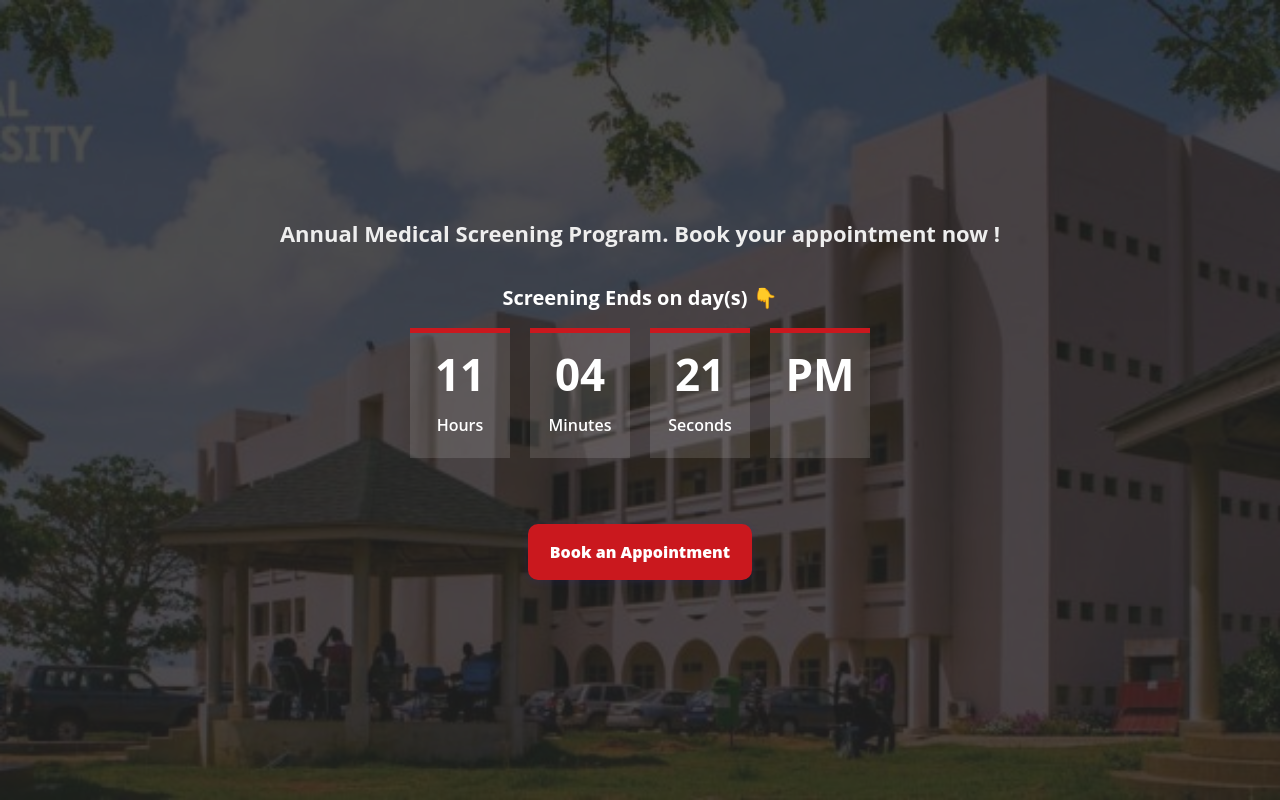
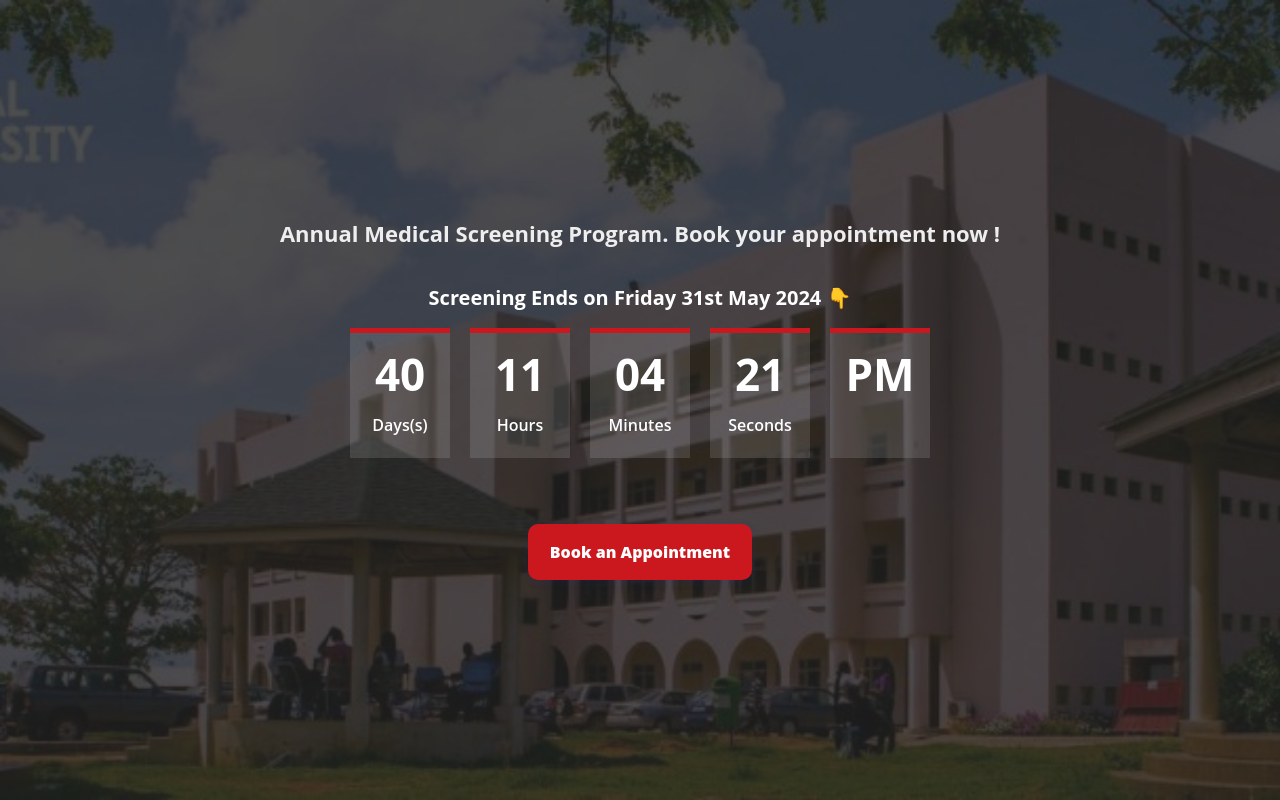
Before and after one commit to SoftLife0/Booking, a React (Vite) app: page / in a window 1280 px wide. Built offline with nearby package versions, Linux system fonts and the light colour scheme.

Commit message:
editing the remaing days

```diff
--- a/src/pages/Hero/Landing.jsx
+++ b/src/pages/Hero/Landing.jsx
@@ -7,7 +7,7 @@ const Landing = () => {
   const [minutes, setMinutes] = useState('');
   const [seconds, setSeconds] = useState('');
   const [period, setPeriod] = useState('');
-  // const [remainingDays, setRemainingDays] = useState(40);
+  const [remainingDays, setRemainingDays] = useState(40);
   const history = useHistory();
 
   useEffect(() => {
@@ -56,13 +56,13 @@ const Landing = () => {
       <header id="header" className="d-flex align-items-center">
         <div className="container d-flex flex-column align-items-center" style={{ padding: '0 5px' }}>
           <h2 style={{ textAlign: 'center', fontWeight: 'bold' }}>Annual Medical Screening Program. Book your appointment now !</h2>
-          <h5><b>Screening Ends on day(s) 👇</b></h5>
+          <h5><b>Screening Ends on Friday 31st May 2024 👇</b></h5>
 
           <div className="countdown d-flex justify-content-center">
-            {/* <div className="countdown-item">
+            <div className="countdown-item">
               <h3>{remainingDays}</h3>
               <h4>Days(s)</h4>
-            </div> */}
+            </div>
             <div className="countdown-item">
               <h3>{hours}</h3>
               <h4>Hours</h4>
```
